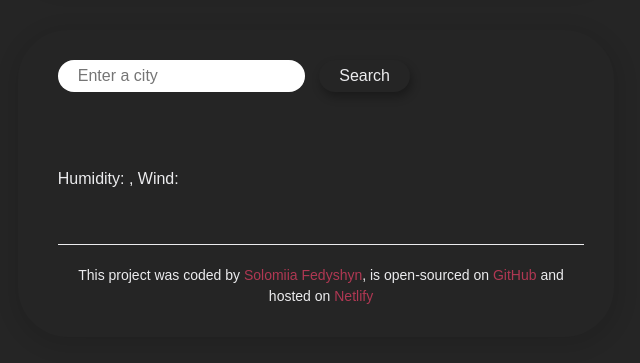
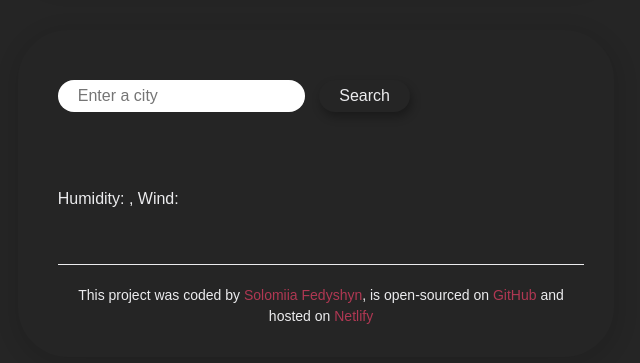
Before and after one commit to Solomia-F/Project-week-7, a plain HTML site: page index.html in a window 768 px wide. Shown: the part 275-638 px from the top of the page, without its empty margins (68-708 px from the left). Drawn offline with nearby package versions, Linux system fonts and the light colour scheme; no server answers; a web font is replaced by a local one.

Commit message:
Update styles.css

```diff
--- a/src/styles.css
+++ b/src/styles.css
@@ -151,7 +151,7 @@ a {
   .main-container {
     max-width: 70%;
     margin: 20px auto;
-    padding: 30px 30px 30px 40px;
+    padding: 50px 30px 30px 40px;
   }
 
   footer {
```
